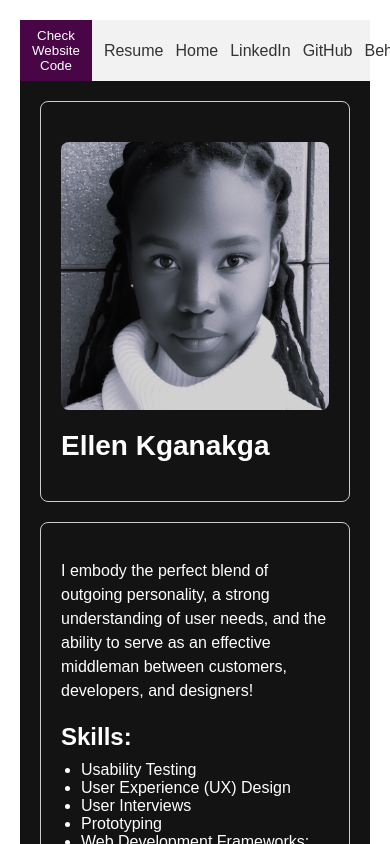
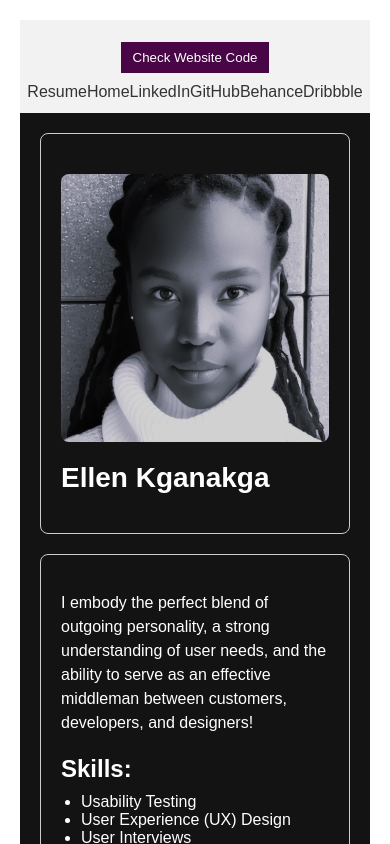
Before and after one commit to KamoEllen/Kamo.website, a React (Create React App) app: page / in a window 390 px wide. Shown: the top 844 px of the page. Built offline with nearby package versions, Linux system fonts and the light colour scheme.

Commit message:
Update Header.css

```diff
--- a/src/components/Header.css
+++ b/src/components/Header.css
@@ -4,8 +4,8 @@
   display: flex;
   justify-content: space-between;
   align-items: center;
-
   background-color: #f2f2f2;
+  padding: 12px;
 }
 
 .header-buttons {
@@ -36,3 +36,21 @@
   color: #333;
   text-decoration: none;
 }
+
+/* Responsive styles */
+@media (max-width: 768px) {
+  .header {
+    flex-direction: column;
+    padding: 12px 0;
+  }
+
+  .header-buttons,
+  .header-links {
+    margin-top: 10px;
+  }
+
+  .header-buttons button,
+  .header-links a {
+    margin-right: 0;
+  }
+}
```
